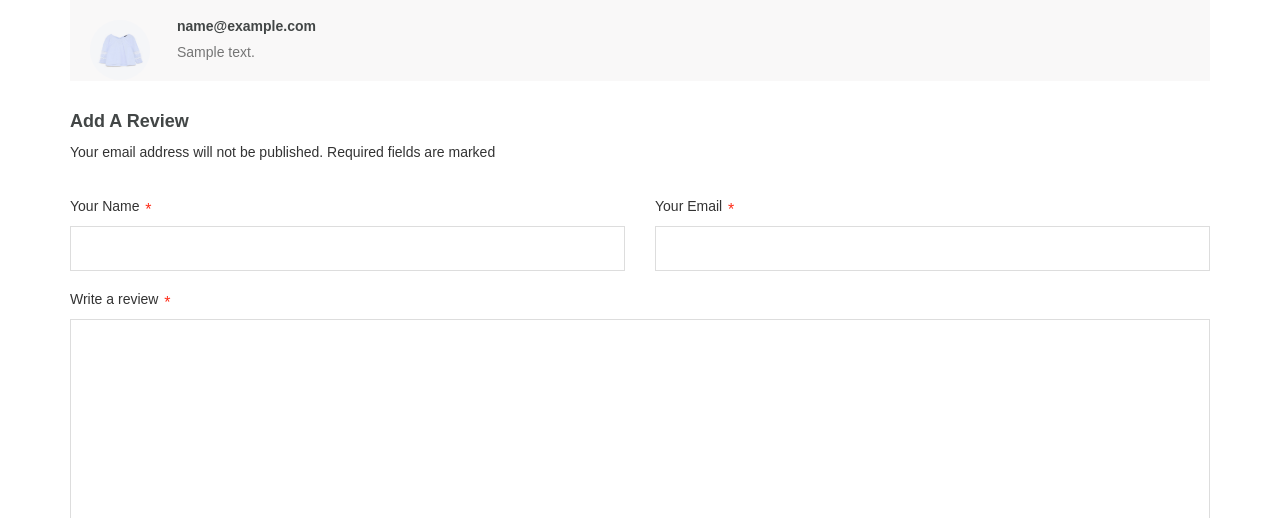
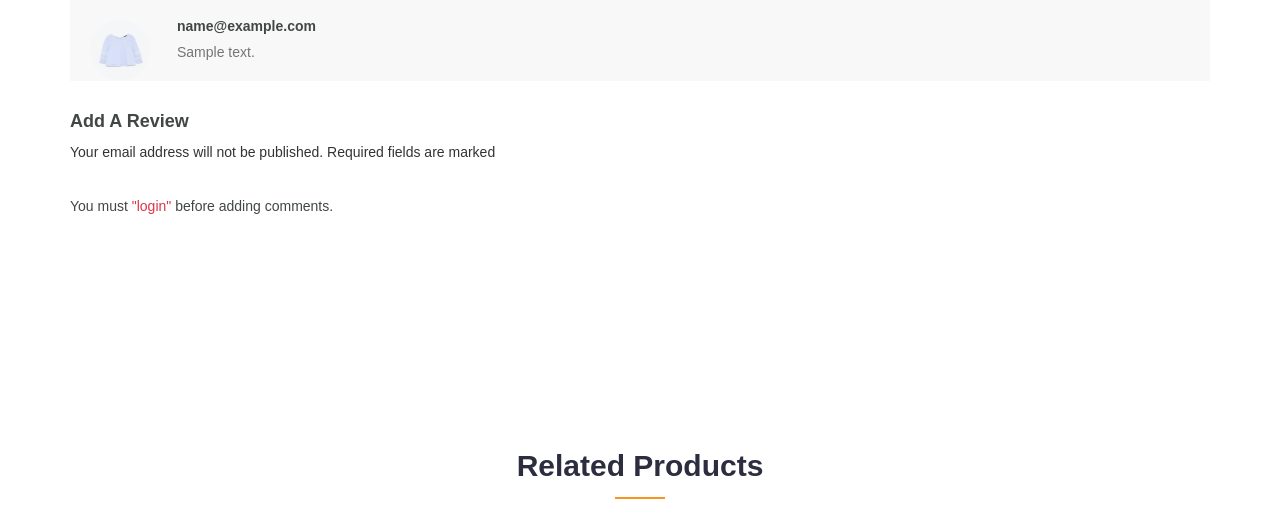
Before and after one commit to r4mi4/django_shop, a Django app: a page that uses templates/inc/header.html in a window 1280 px wide, after a click on "Reviews". Shown: the part 949-1467 px from the top of the page. Run offline with Django 3.2, Linux system fonts and the light colour scheme; tables that the repository leaves empty hold one stand-in row (values such as "Sample post"); grey boxes marked "Sample" are stand-in pictures; some libraries are stand-ins or nearby versions.

Commit message:
fix some issues in product-detials and header

```diff
--- a/shop/templates/shop/product-details.html
+++ b/shop/templates/shop/product-details.html
@@ -162,6 +162,7 @@
                                                         <!--/ End Single Rating -->
                                                     {% endfor %}
                                                 </div>
+
                                                 <!-- Review -->
                                                 <div class="comment-review">
                                                     <div class="add-review">
@@ -171,6 +172,7 @@
                                                     </div>
                                                 </div>
                                                 <!--/ End Review -->
+                                                {% if request.user.is_authenticated%}
                                                 <!-- Form -->
                                                 <form class="form" method="post" action="#">
                                                     <div class="row">
@@ -203,6 +205,13 @@
                                                     </div>
                                                 </form>
                                                 <!--/ End Form -->
+                                                {% else %}
+                                                 <div class="comment-review">
+                                                    <div class="add-review">
+                                                        <span>You must <a href="{% url 'accounts:login' %}" class="text-danger">"login"</a> before adding comments.</span>
+                                                    </div>
+                                                </div>
+                                                {% endif %}
                                             </div>
                                         </div>
                                     </div>
--- a/templates/inc/header.html
+++ b/templates/inc/header.html
@@ -42,7 +42,7 @@
                             <a href="{% url 'shop:liked' %}" class="single-icon"><i class="fa fa-heart-o" aria-hidden="true"></i></a>
                         </div>
                         <div class="sinlge-bar">
-                            <a href="{% url 'accounts:profile' request.user.id %}" class="single-icon"><i class="fa fa-user-circle-o" aria-hidden="true"></i></a>
+                            <a href="{% if request.user.is_authenticated %}{% url 'accounts:profile' request.user.id %}{%else%}{% url 'accounts:login' %}{%endif%}" class="single-icon"><i class="fa fa-user-circle-o" aria-hidden="true"></i></a>
                         </div>
                         <div class="sinlge-bar shopping">
                             <a href="{% url 'cart:cart' %}" class="single-icon"><i class="ti-bag"></i> <span class="total-count">{{request.session.cart.keys|length}}</span></a>
```
